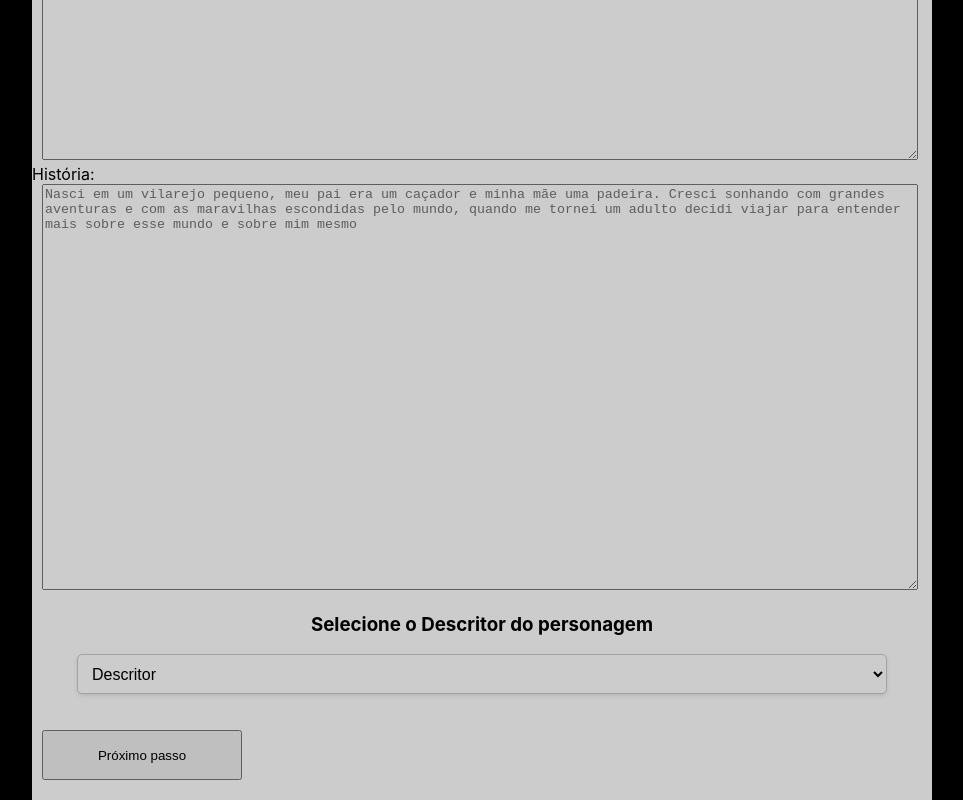
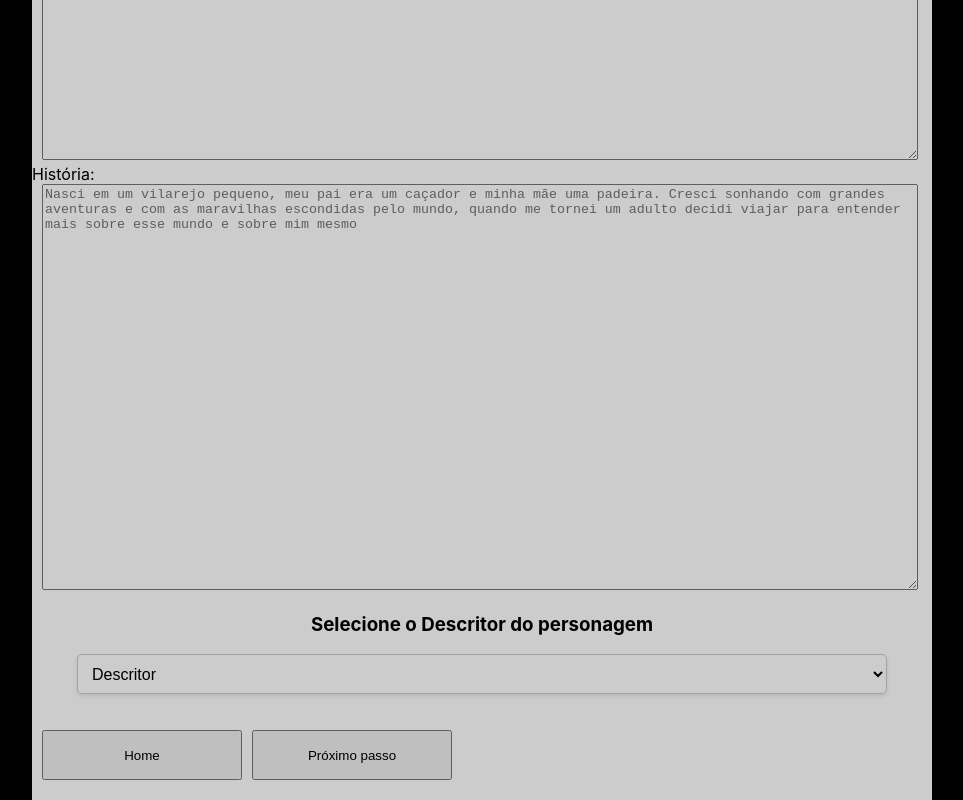
Before and after one commit to AlexandreRodriguesStrapasson/cypher_sheet, a React (Create React App) app in the folder app/: page /FirstStep in a window 1280 px wide. Shown: the part 340-1140 px from the top of the page, without its empty margins (158-1121 px from the left). Built offline with nearby package versions, Linux system fonts and the light colour scheme.

Commit message:
feat: add a button to back to home page

```diff
--- a/app/src/components/customHooks/useFirstStepLogic.js
+++ b/app/src/components/customHooks/useFirstStepLogic.js
@@ -8,6 +8,10 @@ export const useFirstStepLogic = () => {
   const goToSecondStep = () => {
     navigate('/secondStep');
   };
+
+  const goToHome = () => {
+    navigate('/');
+  }
 
   const handleSelectChange = (event) => {
     setSelectedOption(event.target.value);
@@ -26,5 +30,5 @@ export const useFirstStepLogic = () => {
     return descriptions[option] || '';
   };
 
-  return { selectedOption, handleSelectChange, getDescription, goToSecondStep };
+  return { selectedOption, handleSelectChange, getDescription, goToSecondStep, goToHome };
 };
--- a/app/src/pages/firsStep.js
+++ b/app/src/pages/firsStep.js
@@ -3,7 +3,7 @@ import { useFirstStepLogic } from "../components/customHooks/useFirstStepLogic";
 import Style from '../style/firstStep.module.css';
 
 function FirstStep() {
-  const { selectedOption, handleSelectChange, getDescription, goToSecondStep } = useFirstStepLogic();
+  const { selectedOption, handleSelectChange, getDescription, goToSecondStep, goToHome } = useFirstStepLogic();
 
   return (
     <div>
@@ -40,6 +40,7 @@ function FirstStep() {
           <p>{getDescription(selectedOption)}</p>
 
           <br/>
+          <button onClick={goToHome}>Home</button>
           <button onClick={goToSecondStep}>Próximo passo</button>
         </div>
       </div>
```
